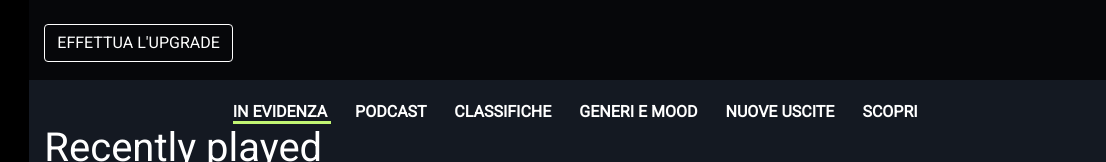
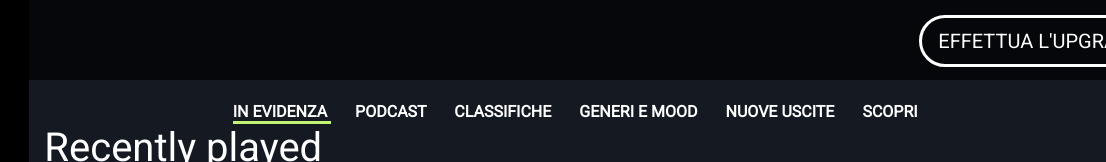
Before and after one commit to 10xMike/html-css-spotifyweb, a plain HTML site: page spotify/spotify/index.html in a window 1280 px wide. Shown: the top 162 px of the page, 174-1280 px from the left. Drawn offline with nearby package versions, Linux system fonts and the light colour scheme.

Commit message:
Aggiunta "call to action"

```diff
--- a/spotify/spotify/css/img/style.css
+++ b/spotify/spotify/css/img/style.css
@@ -108,12 +108,15 @@ footer{
 }
 
 .btn{
-    border: 1px solid white;
     color: white;
-
+    border: 3px solid white;
 }
 .margintop{
     margin-top: 100px;
+}
+.marginibottone{
+    margin-top: 15px;
+    margin-left: 70%;
 }
 
 /* Colors CSS */
--- a/spotify/spotify/index.html
+++ b/spotify/spotify/index.html
@@ -99,13 +99,14 @@
             </nav>
             <div class="col-10 music">
 
-                <section>
-                    <div class="row">
-                        <div class="col-12 text-uppercase text-white bg_black_opacity">
-                            <a class="btn mt-4" href="#">Effettua L'Upgrade</a>
-                        </div>
+                <!-- call to action -->
+                <div class="row">
+                    <div class="col-12 text-white bg_black_opacity ">
+                        <button type="button" class="btn btn-lg rounded-pill marginibottone">EFFETTUA L'UPGRADE</button>
                     </div>
-                </section>
+                </div>
+                <!-- /call to action -->
+
 
                 <div class="row">
                     <div class="col-12 text-center text-uppercase margintop">
```
